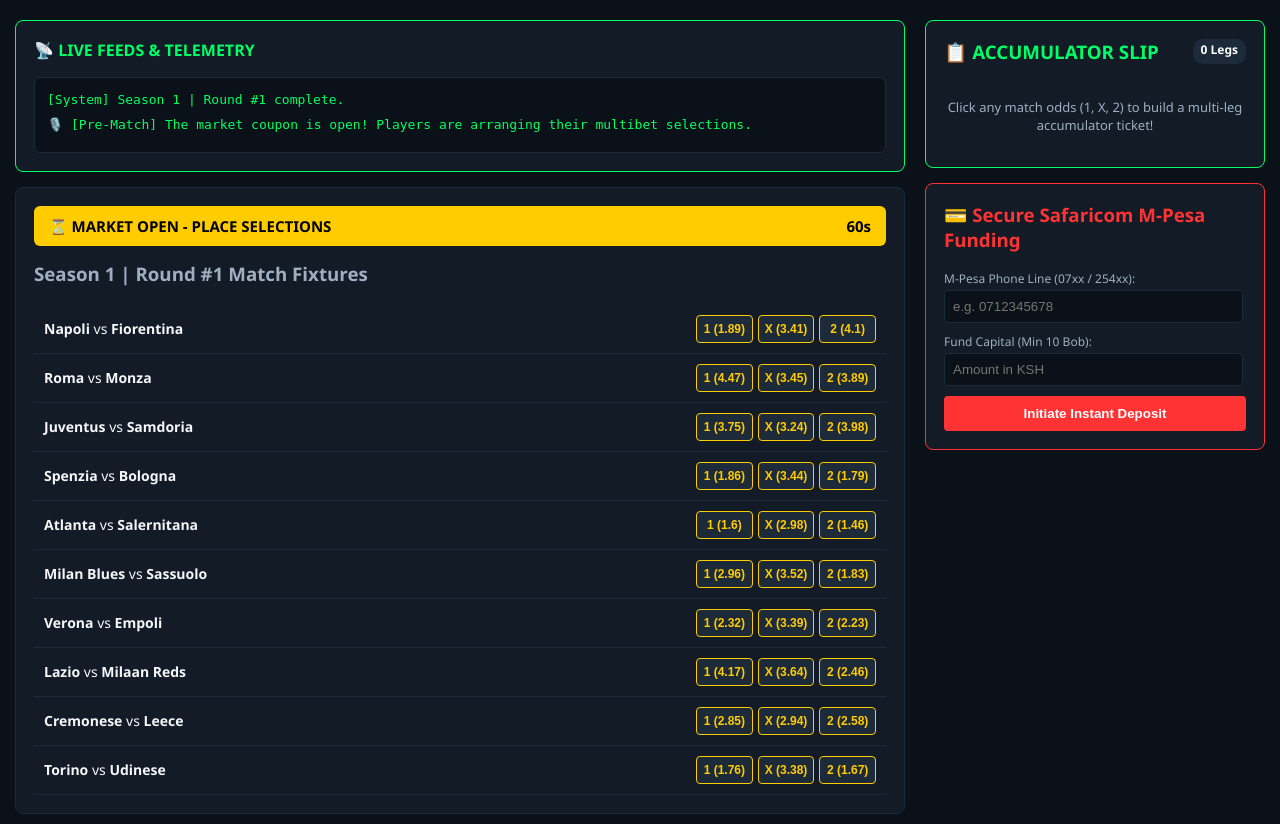
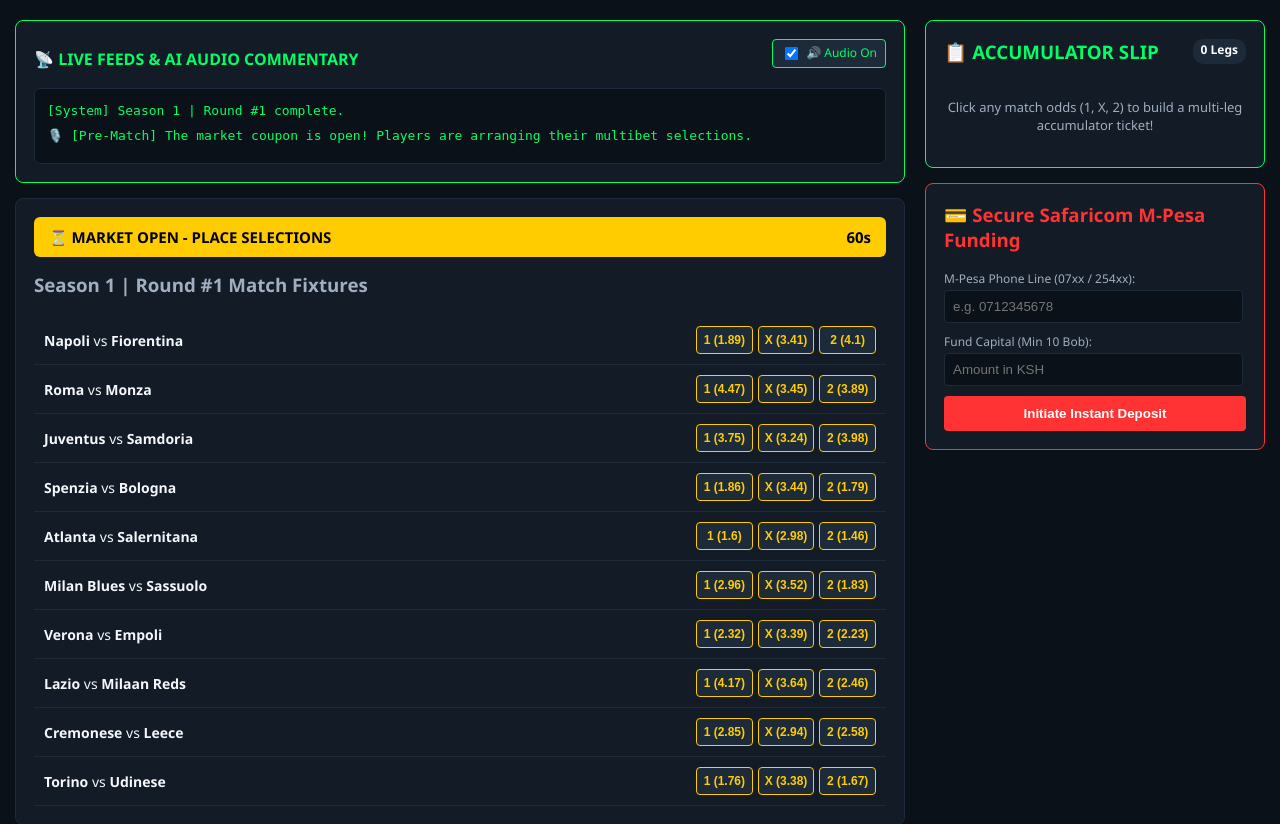
Before and after one commit to rayankanja793-art/Ceru.lean, a Flask app: template templates/index.html in a window 1280 px wide. Shown: the part 72-896 px from the top of the page. Run offline with Flask 3, Linux system fonts and the light colour scheme; the template is opened without the code that fills it, so the values that code supplies are empty.

Commit message:
Update index.html

```diff
--- a/templates/index.html
+++ b/templates/index.html
@@ -25,6 +25,7 @@
         th, td { padding: 8px; border-bottom: 1px solid #1c2a39; }
         th { color: #a0aec0; background-color: #0b1118; }
         .telemetry-container { background-color: #0b1118; border: 1px solid #1c2a39; border-radius: 6px; padding: 12px; font-family: monospace; font-size: 13px; color: #00ff66; min-height: 50px; line-height: 1.6; }
+        .voice-control { display: flex; align-items: center; gap: 10px; margin-bottom: 10px; font-size: 12px; color: #a0aec0; }
     </style>
 </head>
 <body>
@@ -57,9 +58,16 @@
     <div class="main-layout">
         <div>
             <div class="card" style="border-color: #00ff66;">
-                <h3 style="margin-top: 0; color: #00ff66; font-size: 16px;">📡 LIVE FEEDS & TELEMETRY</h3>
+                <div style="display: flex; justify-content: space-between; align-items: center; margin-bottom: 10px;">
+                    <h3 style="margin: 0; color: #00ff66; font-size: 16px;">📡 LIVE FEEDS & AI AUDIO COMMENTARY</h3>
+                    <div class="voice-control">
+                        <label style="cursor: pointer; background: #1c2a39; padding: 4px 8px; border-radius: 4px; border: 1px solid #00ff66; color: #00ff66;">
+                            <input type="checkbox" id="voice-toggle" checked style="vertical-align: middle; margin-right: 5px;"> 🔊 Audio On
+                        </label>
+                    </div>
+                </div>
                 <div class="telemetry-container" id="live-telemetry-box">
-                    [System] Syncing with simulation engine timelines...
+                    [System] Syncing with audio simulation engine timelines...
                 </div>
             </div>
 
@@ -69,8 +77,7 @@
                     <span id="display-timer">00s</span>
                 </div>
                 <h3 style="margin-top: 0; color:#a0aec0;">Season <span id="display-season">-</span> | Round #<span id="display-round">-</span> Match Fixtures</h3>
-                <div id="fixtures-container">
-                    </div>
+                <div id="fixtures-container"></div>
             </div>
 
             <div class="card">
@@ -87,8 +94,7 @@
                             <th>Points</th>
                         </tr>
                     </thead>
-                    <tbody id="standings-body">
-                        </tbody>
+                    <tbody id="standings-body"></tbody>
                 </table>
             </div>
         </div>
@@ -138,6 +144,39 @@
 
     <script>
         let selectedSelections = {};
+        let lastSpokenLine = ""; // Tracks voice feed state cache
+
+        // CORE AUDIO VOICE GENERATOR LOGIC
+        function speakCommentary(textLine) {
+            const isEnabled = document.getElementById('voice-toggle').checked;
+            if (!isEnabled) return;
+
+            // Clean emoji out of the string so the reader sounds professional
+            let cleanText = textLine.replace(/[🎙️🛑⚽⏳📡⚠️📋💳🛠️●■]/g, '').trim();
+
+            // Prevent speaking duplicates or repeating the exact same match log
+            if (cleanText === lastSpokenLine) return;
+            lastSpokenLine = cleanText;
+
+            // Stop any voice lines currently speaking to stay perfectly synchronized with the ticks
+            window.speechSynthesis.cancel();
+
+            let utterance = new SpeechSynthesisUtterance(cleanText);
+            utterance.rate = 1.05;  // Slightly faster speech rate for live-sports excitement
+            utterance.pitch = 1.0;
+
+            // Find a high-quality English voice variant if available
+            let voices = window.speechSynthesis.getVoices();
+            let selectedVoice = voices.find(v => v.lang.startsWith('en'));
+            if (selectedVoice) utterance.voice = selectedVoice;
+
+            window.speechSynthesis.speak(utterance);
+        }
+
+        // Initialize voice compiler hooks for browsers (like Chrome/Safari)
+        if (typeof speechSynthesis !== 'undefined' && speechSynthesis.onvoiceschanged !== undefined) {
+            speechSynthesis.onvoiceschanged = () => {};
+        }
 
         function updateBetslipUI() {
             const holder = document.getElementById('slip-legs-holder');
@@ -161,7 +200,6 @@
             if(calc) calc.style.display = 'block';
 
             let accumulatedOdds = 1.0;
-
             keys.forEach(id => {
                 let leg = selectedSelections[id];
                 accumulatedOdds *= leg.odds;
@@ -255,6 +293,13 @@
                         });
                         let telemetryEl = document.getElementById('live-telemetry-box');
                         if(telemetryEl) telemetryEl.innerHTML = logHtml;
+
+                        // SEND LOG PHRASE DIRECTLY TO VOICE SYNTHESIS ENGINE
+                        if(data.logs.length > 1) {
+                            speakCommentary(data.logs[1]);
+                        } else {
+                            speakCommentary(data.logs[0]);
+                        }
                     }
 
                     const fixHolder = document.getElementById('fixtures-container');
```
